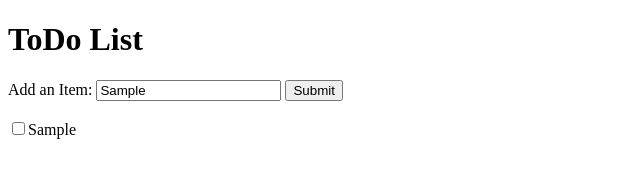
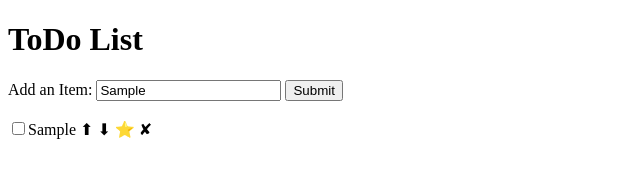
Before and after one commit to kentpmckinney/epi-todo-list, a plain HTML site: page index.html in a window 1280 px wide. Both pictures are taken after typing "Sample" into the empty fields and a click on the button "Submit". Shown: the full height of the page, 0-640 px from the left. Drawn offline with nearby package versions, Linux system fonts and the light colour scheme.

Commit message:
adds icons for list item operations

```diff
--- a/index.html
+++ b/index.html
@@ -1,7 +1,7 @@
 <!DOCTYPE html>
 <html lang="en">
 <head>
-  <meta charset="UTF-8">
+  <meta charset="ISO-8859-1">
   <link rel="stylesheet" href="css/style.css"/>
   <script src="https://code.jquery.com/jquery-3.4.1.min.js" integrity="sha256-CSXorXvZcTkaix6Yvo6HppcZGetbYMGWSFlBw8HfCJo=" crossorigin="anonymous"></script>
   <script src="js/script.js"></script>
--- a/js/script.js
+++ b/js/script.js
@@ -20,7 +20,7 @@ $(document).ready(function(){
 
   $("#form").submit(function(e) {
     let description = $("#description").val();
-    $("#result").append(`<input type="checkbox">${description}</div>`);
+    $("#result").append(`<div><label><input type="checkbox"/>${description} ⬆ ⬇ ⭐ ✘</label></div>`);
     e.preventDefault();
   });
 
```
